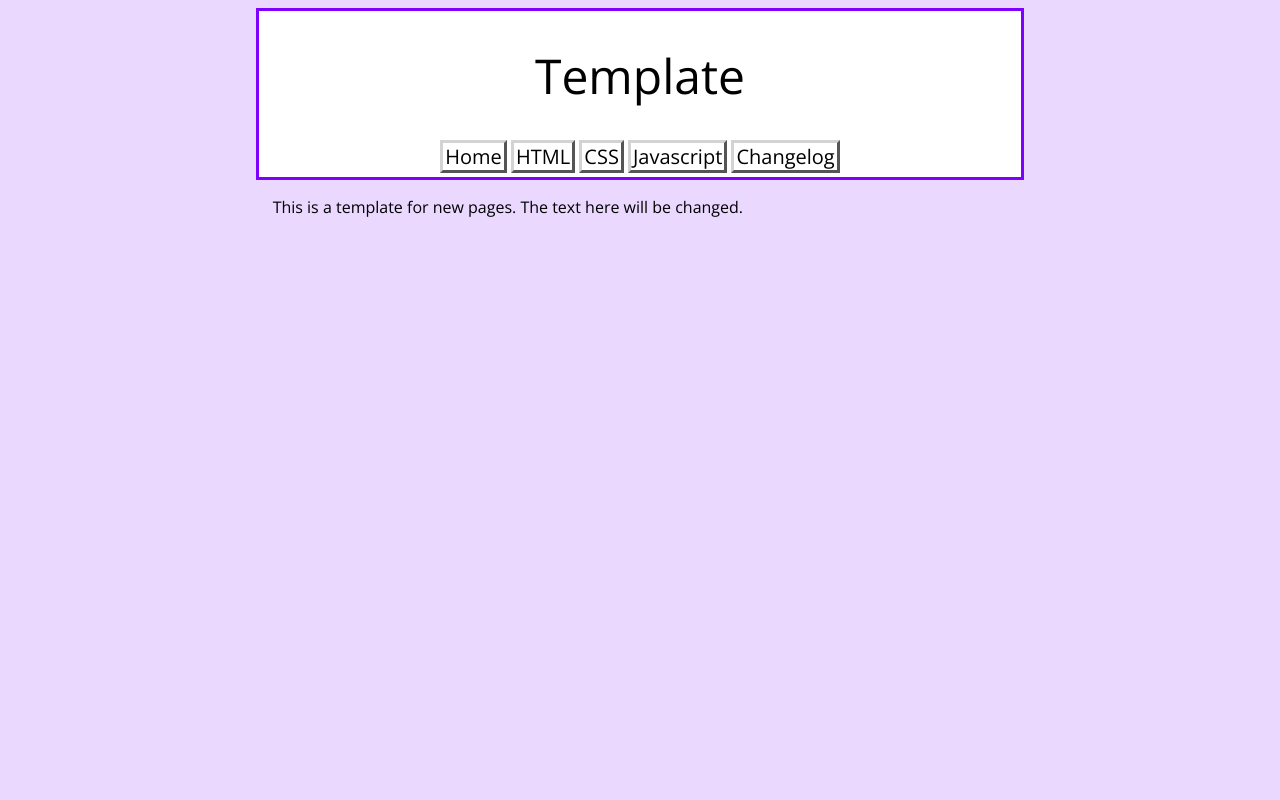
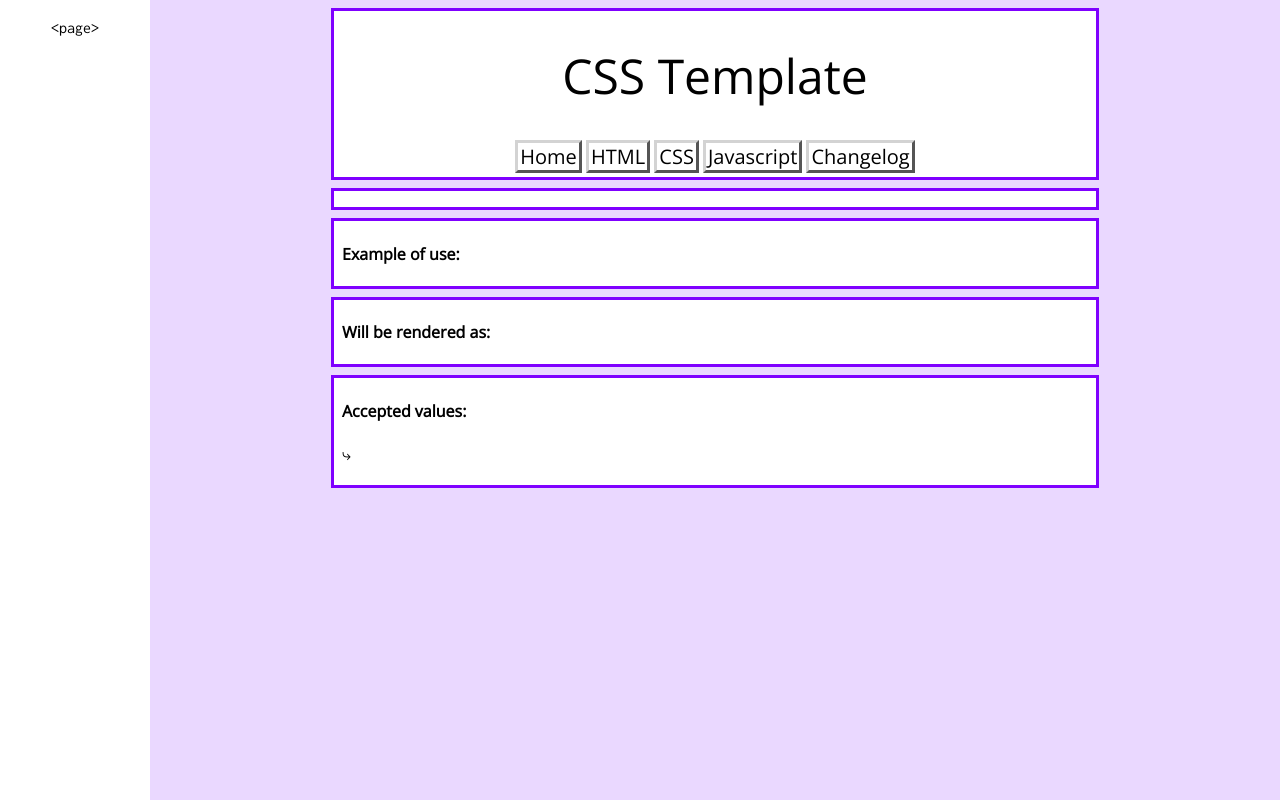
Before and after one commit to VioletRose/Web-Code-Encyclopedia, a PHP site: page /css/template.php in a window 1280 px wide. Run offline with PHP 8.4, Linux system fonts and the light colour scheme.

Commit message:
Completed <map> and the HTML section, began preliminary work on the CSS section, continued revision
css.php: Updated; now uses css/csshead.php instead of generichead.php,
and began writing a description of contents.
html.php: Updated; slight addition to the first paragraph about the list
of global attributes.
javascript.php: Updated; revised the description to be a more strongly
worded disclaimer.
css/csshead.php: Added.
html/htmlhead.php: Updated; removed .needsAttn from the <map> links.
html/map.php: Updated; revamped the example, and added additional
explanation about the radius.
images/blocks.png: Updated; reduced file size by converting to indexed
colors.
images/examplemap.png: Added.
images/mapbuttons.png: Removed.
images/violetflower.png: Updated; replaced white space with
transparency, and reduced file size by converting to indexed colors.
stylesheets/encyclopedia.css: Updated; removed an unnecessary space.

```diff
--- a/css.php
+++ b/css.php
@@ -1,10 +1,11 @@
 <?php
     $PAGE_NAME = 'CSS';
-    require_once($_SERVER["DOCUMENT_ROOT"].'/generichead.php');
+    require_once($_SERVER["DOCUMENT_ROOT"].'/css/csshead.php');
 ?>
 <main>
 	<section>
-		<p>There is nothing here yet.</p>
+		<p><strong>This page is not complete yet!</strong></p>
+		<p>On every page in this section, on the left side of the screen you will find links to pages for each of the properties used in CSS, sorted categorically and alphabetically, as well as indexes of CSS selectors and standard web colors. Each page will have a brief description of the property, an example of its use, and a list of accepted values. On this page, you will also find explanations of the more basic concepts in CSS.</p>
 	</section>
 </main>
 <?php
--- /dev/null
+++ b/css/csshead.php
@@ -0,0 +1,25 @@
+<!DOCTYPE html>
+<html>
+<head>
+<meta charset="UTF-8">
+<title>Violet's Web Code Encyclopedia - <?php echo $PAGE_NAME; ?></title>
+<link rel="stylesheet" type="text/css" href="/stylesheets/encyclopedia.css">
+<link href='https://fonts.googleapis.com/css?family=Open+Sans|Inconsolata' rel='stylesheet' type='text/css'><!--The use of open fonts is a personal quirk of mine, namely that I want all text on this website to appear as intended and not be thrown off by browsers that don't follow web standards, or fonts that haven't been updated.-->
+<script src="/scripts/jquery-3.0.0.min.js"></script>
+</head>
+<body class="HTMLBody"><!--This is a placeholder until this section is more fully fleshed out and a fixed width for the sidebar can be set.-->
+<header>
+	<h1 class="pageHeadline"><?php echo $PAGE_NAME; ?></h1>
+	<nav class="navTopbar">
+		<a href="/index.php">Home</a>
+		<a href="/html.php">HTML</a>
+		<a href="/css.php">CSS</a>
+		<a href="/javascript.php">Javascript</a>
+		<a href="/changelog.php">Changelog</a>
+	</nav>
+</header>
+<nav class="navSidebar">
+	<ul>
+		<li><code>&lt;page&gt;</code></li>
+	</ul>
+</nav>
--- /dev/null
+++ b/css/template.php
@@ -0,0 +1,37 @@
+<?php
+    $PAGE_NAME = 'CSS Template';
+    require_once($_SERVER["DOCUMENT_ROOT"].'/css/csshead.php');
+?>
+<main>
+	<section>
+		<p><!--A description of the property's function and use goes here--></p>
+	</section>
+	<section>
+		<h4>Example of use:</h4>
+		<figure>
+			<code>
+				<!--Four no space line breaks here just in case I need to copy/paste them: &nbsp;&nbsp;&nbsp;&nbsp;-->
+				<!--The CSS code example goes here.-->
+			</code>
+		</figure>
+	</section>
+	<section>
+		<h4>Will be rendered as:</h4>
+		<figure>
+			<style>
+				/*The CSS rules go here.*/
+			</style>
+			<!--The thing the CSS rules apply to goes here.-->
+		</figure>
+	</section>
+	<section>
+		<h4>Accepted values:</h4>
+		<dl>
+			<dt><code><!--A value goes here.--></code></dt>
+			<dd>&#10551; <!--A description of the above value goes here.--></dd>
+		</dl>
+	</section>
+</main>
+<?php
+    require_once($_SERVER["DOCUMENT_ROOT"].'/genericfoot.php');
+?>
--- a/html.php
+++ b/html.php
@@ -4,7 +4,7 @@
 ?>
 <main>
 	<section>
-		<p>On every page in this section, on the left side of the screen you will find links to pages for each of the elements and tags used in HTML, sorted categorically and alphabetically. Each page will have a brief description of the element or tag, an example of its use, and a list of attributes applicable to it. Some tags only appear inside of other elements, which will not have dedicated pages; additionally, a list of deprecated tags is provided, but as these tags are not supported by modern web browsers, no examples will be given. On this page, you will also find explanations of the more basic concepts in HTML.</p>
+		<p>On every page in this section, on the left side of the screen you will find links to pages for each of the elements and tags used in HTML, sorted categorically and alphabetically, as well as a list of global attributes (which may be applied to nearly any logical element). Each page will have a brief description of the element or tag, an example of its use, and a list of attributes applicable to it. Some tags only appear inside of other elements, which will not have dedicated pages; additionally, a list of deprecated tags is provided, but as these tags are not supported by modern web browsers, no examples will be given. On this page, you will also find explanations of the more basic concepts in HTML.</p>
 	</section>
 	<section>
 		<h4>What is HTML?</h4>
--- a/html/htmlhead.php
+++ b/html/htmlhead.php
@@ -41,7 +41,7 @@
 		<li><a href="/html/iframe.php"><code>&lt;iframe&gt;</code></a></li>
 		<li><a href="/html/main.php"><code>&lt;main&gt;</code></a></li>
 		<li><a href="/html/meter.php"><code>&lt;meter&gt;</code></a></li>
-		<li><a class="needsAttn" href="/html/map.php"><code>&lt;map&gt;</code></a></li>
+		<li><a href="/html/map.php"><code>&lt;map&gt;</code></a></li>
 		<li><a href="/html/menu.php"><code>&lt;menu&gt;</code></a></li>
 		<li><a href="/html/nav.php"><code>&lt;nav&gt;</code></a></li>
 		<li><a href="/html/object.php"><code>&lt;object&gt;</code></a></li>
@@ -111,7 +111,7 @@
 	<h4>Child Elements</h4>
 	<dl>
 			<dt><code>&lt;area&gt;</code> &#10549;</dt>
-			<dd><a class="needsAttn" href="/html/map.php"><code>&lt;map&gt;</code></a></dd>
+			<dd><a href="/html/map.php"><code>&lt;map&gt;</code></a></dd>
 			<dt><code>&lt;caption&gt;</code> &#10549;</dt>
 			<dd><a href="/html/table.php"><code>&lt;table&gt;</code></a></dd>
 			<dt><code>&lt;col&gt;</code> &#10549;</dt>
--- a/javascript.php
+++ b/javascript.php
@@ -4,7 +4,7 @@
 ?>
 <main>
 	<section>
-		<p>There is nothing here yet.</p>
+		<p><strong>This page is not complete yet!</strong></p>
 	</section>
 </main>
 <?php
--- a/stylesheets/encyclopedia.css
+++ b/stylesheets/encyclopedia.css
@@ -38,7 +38,7 @@ section:not(.exampleFHS) > * {
 
 .HTMLBody {
 	margin-left: calc(20vw + 75px);
-	margin-right: calc(20vw + 75px);/* The sidebar is 150px wide, so for the content to remain centered, each margin must be adjusted by half of that amount.*/
+	margin-right: calc(20vw + 75px);/*The sidebar is 150px wide, so for the content to remain centered, each margin must be adjusted by half of that amount.*/
 }
 
 .navSidebar, .navTopbar {
```
Also changed, not shown: html/map.php (+13 -14 lines), changelog.txt, images/blocks.png, images/examplemap.png (added), images/mapbuttons.png (deleted), images/violetflower.png.
